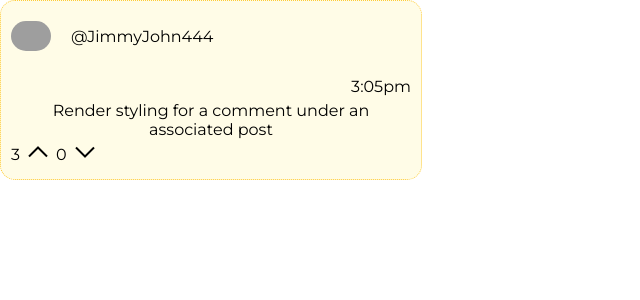
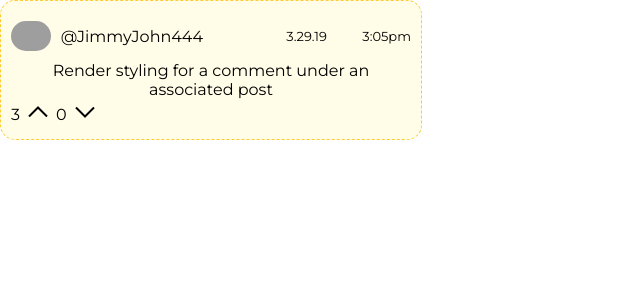
Before and after one commit to Sjavaid56/Buzz.-, a React (Create React App) app: page /comment in a window 1280 px wide. Shown: the top 300 px of the page, without its empty margins (0-640 px from the left). Built offline with nearby package versions, Linux system fonts and the light colour scheme; grey boxes are pictures that could not be loaded.

Commit message:
Fixed comment styling

```diff
--- a/src/Components/Room/CurrentRoom/Comments/Comments.css
+++ b/src/Components/Room/CurrentRoom/Comments/Comments.css
@@ -1,6 +1,6 @@
 /* change width to 100% after rendering inside of posts. */
-.comment-comment-parent{
-    border: dotted #ffcb34 1px;
+.comment-parent{
+    border: dashed #ffcb34 1px;
     background: #fffce7;
     border-radius: 15px;
     height:auto;
@@ -8,34 +8,46 @@
     word-break: break-word;
     padding:10px;
 }
-.comment-comment-profile-picture{
+.comment-parent__header > p{
+    font-size: 13px;
+}
+.comment-parent__user-info{
+    width:60%;
+    height:100%;
+    display:flex;
+    justify-content: space-between;
+    align-items: center;
+}
+
+.comment-parent__profile-picture{
     height:auto;
     width:40px;
     border-radius:50px;
-    margin-right: 20px;
 }
-.comment-comment-header {
+
+.comment-parent__header {
     width:100%;
     height:50px;
     display:flex;
-    justify-content: flex-start;
+    justify-content: space-between;
     align-items: center;
 }
-.comment-comment-content{
 
+.comment-parent__user-name{
+    margin-right:20%;
 }
-.comment-comment-footer{
+.comment-parent__footer{
     width:100%;
     height:30px;
     display:flex;
     justify-content: flex-start;
     align-items: center;
 }
-.comment-comment-vote{
+.comment-parent__vote{
     background:none;
     border:none;
 }
-.comment-comment-time{
+.comment-parent__time{
     width:100%;
     height:40px;
     display: flex;
--- a/src/Components/Room/CurrentRoom/Comments/Comments.js
+++ b/src/Components/Room/CurrentRoom/Comments/Comments.js
@@ -30,26 +30,26 @@ export default class Comment extends Component {
 
     render() {
         return (
-            <div className = "comment-comment-parent">
-                <div className = "comment-comment-header">
+            <div className = "comment-parent">
+                <div className = "comment-parent__header">
                     {/* Change all data to equal props from Posts */}
-                    <img className = "comment-comment-profile-picture" src = "https://avatars0.githubusercontent.com/u/42726824?s=460&v=4"/>
-                    <p className = "comment-comment-user-name">@JimmyJohn444</p>
+                    <div className = "comment-parent__user-info">
+                    <img className = "comment-parent__profile-picture" src = "https://avatars0.githubusercontent.com/u/42726824?s=460&v=4"/>
+                    <p className = "comment-parent__user-name">@JimmyJohn444</p>
+                    </div>
+                    <p>3.29.19</p>
+                    <p>3:05pm</p>
                 </div>
 
-                <div className = "comment-comment-time">
-                <p>3:05pm</p>
-                </div>
-
-                <div className = "comment-comment-content">
+                <div className = "comment-parent__content">
                 Render styling for a comment under an associated post
                 </div>
 
-                <div className = "comment-comment-footer">
+                <div className = "comment-parent__footer">
                     <p>3</p>
-                    <button className = "comment-comment-vote"><img src = {up}></img></button>
+                    <button className = "comment-parent__vote"><img src = {up}></img></button>
                     <p>0</p>
-                    <button className = "comment-comment-vote"><img src = {down}></img></button>
+                    <button className = "comment-parent__vote"><img src = {down}></img></button>
                 </div>
             </div>
         )
--- a/src/routes.js
+++ b/src/routes.js
@@ -16,7 +16,9 @@ export default(
         <Route path = "/dashboard" component = {Dashboard}/>
         <Route path = "/profile" component = {userProfile}/>
         <Route path = "/tutorial" component = {Tutorial}/>
+        {/* All below lines are for test purposes */}
         <Route path = "/comment" component = {Comment}/>
+        <Route path = "/sweettest" component = {DrinkSender}/>
         <Route path = "/sweettest" component = {DrinkSender}/>
     </Switch>
 )
```
